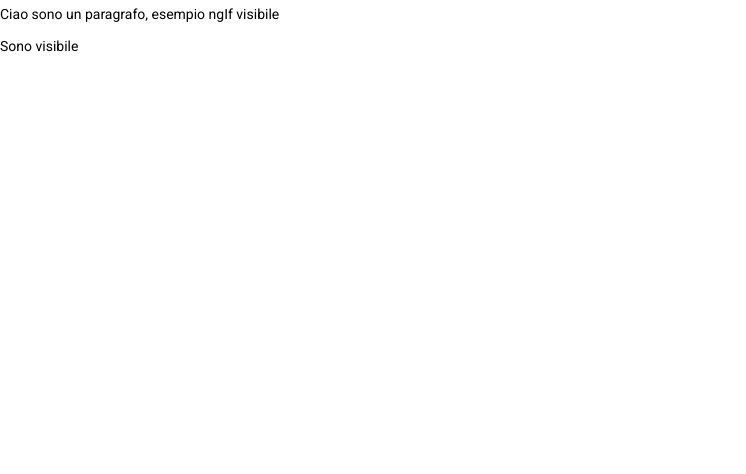
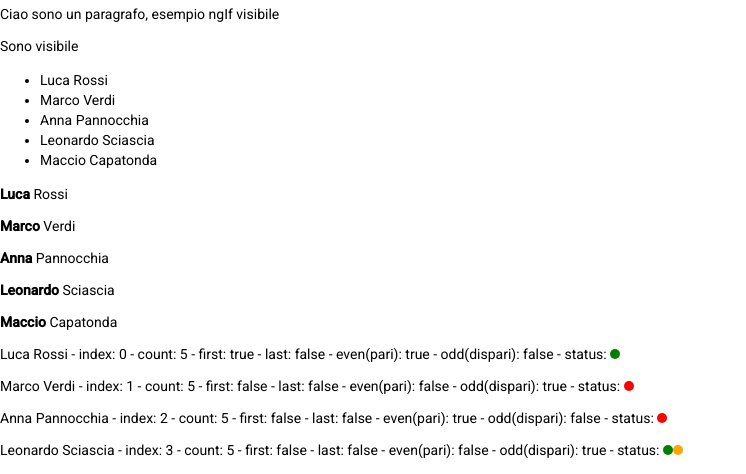
Before and after one commit to marcocrupi/angular-course, an Angular app: page / in a window 1280 px wide. Shown: the part 954-1428 px from the top of the page, without its empty margins (0-746 px from the left). Before the commit the page ends 1010 px from the top, so only its background shows below. Built offline with nearby package versions, Linux system fonts and the light colour scheme.

Commit message:
add ngFor lesson 13

```diff
--- a/src/app/app.component.html
+++ b/src/app/app.component.html
@@ -1,6 +1,8 @@
 <app-prova></app-prova>
 
-<button mat-raised-button color="accent" (click)="onClick(this)">Primary</button>
+<button mat-raised-button color="accent" (click)="onClick(this)">
+  Primary
+</button>
 
 <mat-form-field class="example-full-width" appearance="fill">
   <mat-label>Favorite food</mat-label>
@@ -8,7 +10,7 @@
   vengono registrati qui i dati dell'evento -->
   <!-- Per usare insieme il property binding e l'event binding dobbiamo sostituire questo (input)="onInput($event)"
   con [(ngModel)]="inputValue" colleghiamo quindi l'input direttamente alla proprietà -->
-  <input matInput placeholder="Ex. Pizza" [(ngModel)]="inputValue" value="">
+  <input matInput placeholder="Ex. Pizza" [(ngModel)]="inputValue" value="" />
 </mat-form-field>
 
 <p>{{ inputValue }}</p>
@@ -16,11 +18,9 @@
 <p *ngIf="isVisible">Ciao sono un paragrafo, esempio ngIf visibile</p>
 <p *ngIf="!isVisible">Ciao sono un paragrafo, esempio ngIf non visibile</p>
 
-
-
 <!-- bloccoElse è una variabile template, un riferimento template
 (template reference) -->
-<ng-template *ngIf="isVisible; then bloccoIf else bloccoElse"></ng-template>
+<ng-template *ngIf="isVisible; then bloccoIf; else bloccoElse"></ng-template>
 
 <!-- ng-template è un elemento che vede solo Angular, non ha alcun tipo
 di impatto vero e proprio, è una sorta di contenitore che
@@ -31,3 +31,36 @@ vede solo Angular, necessario per usare la variabile template -->
 <ng-template #bloccoElse>
   <p>Non sono visibile</p>
 </ng-template>
+
+<ul>
+  <!-- Con ngFor creiamo un solo elemento come
+  stampino, in cui per ogni volta che trova un
+  dato ricrea lo stesso elemento ma cambiando
+  i dati all'intenro -->
+  <li *ngFor="let persona of persone">
+    {{ persona.nome }} {{ persona.cognome }}
+  </li>
+</ul>
+
+<p *ngFor="let persona of persone">
+  <strong>{{ persona.nome }}</strong> {{ persona.cognome }}
+</p>
+
+<p
+  *ngFor="
+    let persona of persone;
+    index as i;
+    count as c;
+    first as isFirst;
+    last as isLast;
+    even as isEven;
+    odd as isOdd
+  "
+>
+  {{ persona.nome }} {{ persona.cognome }} - index: {{ i }} - count: {{ c }} -
+  first: {{ isFirst }} - last: {{ isLast }} - even(pari): {{ isEven }} -
+  odd(dispari): {{ isOdd }} - status:
+  <span class="cerchioVerde" *ngIf="persona.isOnline"></span
+  ><span class="cerchioRosso" *ngIf="!persona.isOnline"></span>
+  <span class="cerchioArancione" *ngIf="i > 2"></span>
+</p>
--- a/src/app/app.component.scss
+++ b/src/app/app.component.scss
@@ -0,0 +1,23 @@
+.cerchioVerde {
+  display:inline-block;
+  height: 10px;
+  width: 10px;
+  background-color: green;
+  border-radius: 20px;
+}
+
+.cerchioRosso {
+  display:inline-block;
+  height: 10px;
+  width: 10px;
+  background-color: red;
+  border-radius: 20px;
+}
+
+.cerchioArancione {
+  display:inline-block;
+  height: 10px;
+  width: 10px;
+  background-color: orange;
+  border-radius: 20px;
+}
--- a/src/app/app.component.ts
+++ b/src/app/app.component.ts
@@ -30,4 +30,11 @@ export class AppComponent {
 
   isVisible = true;
 
+  persone = [
+    { nome: 'Luca', cognome: 'Rossi', isOnline: true },
+    { nome: 'Marco', cognome: 'Verdi', isOnline: false },
+    { nome: 'Anna', cognome: 'Pannocchia', isOnline: false },
+    { nome: 'Leonardo', cognome: 'Sciascia', isOnline: true },
+    { nome: 'Maccio', cognome: 'Capatonda', isOnline: false },
+  ];
 }
```
Also changed, not shown: 1 other file (tests, documents, lock files or other folders).
